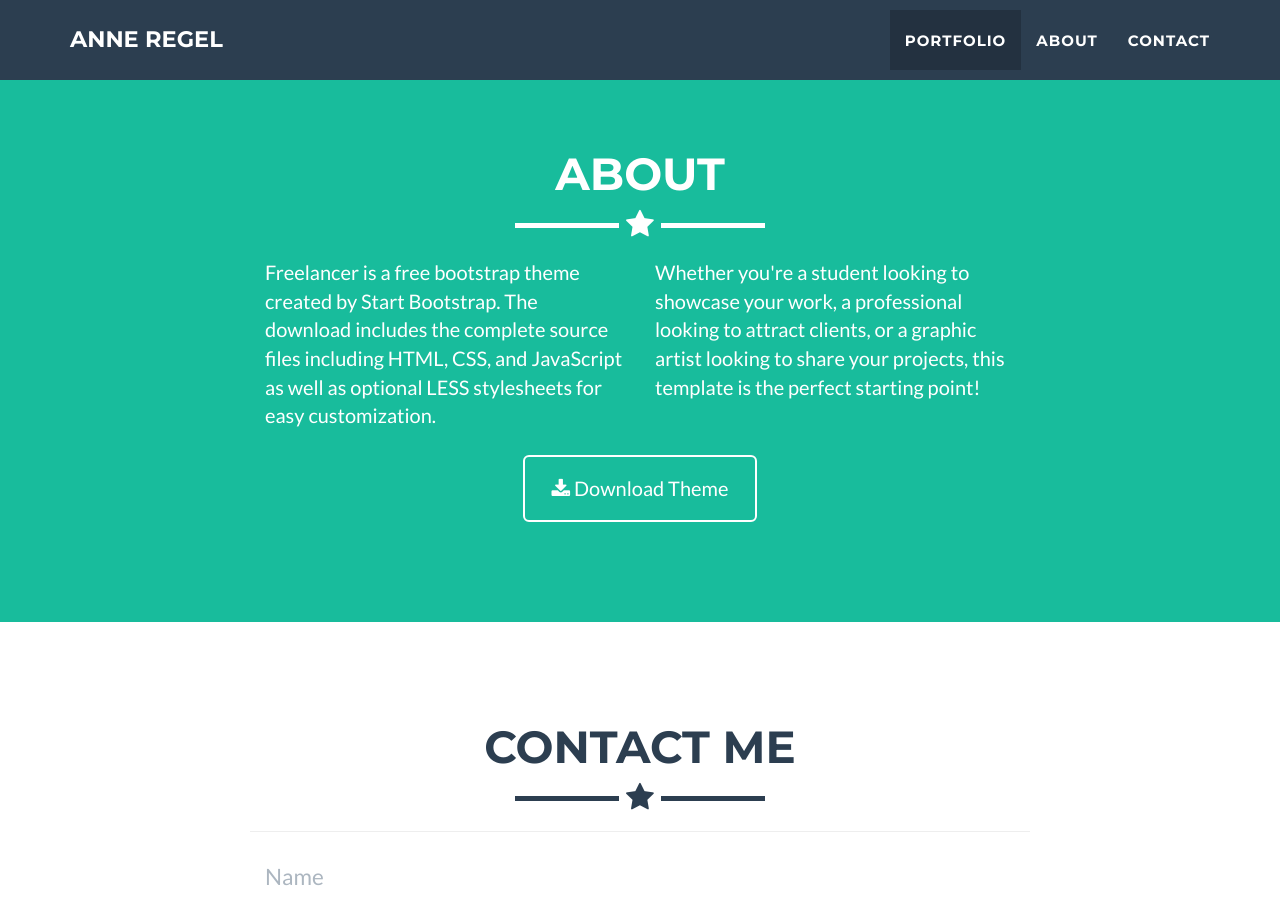
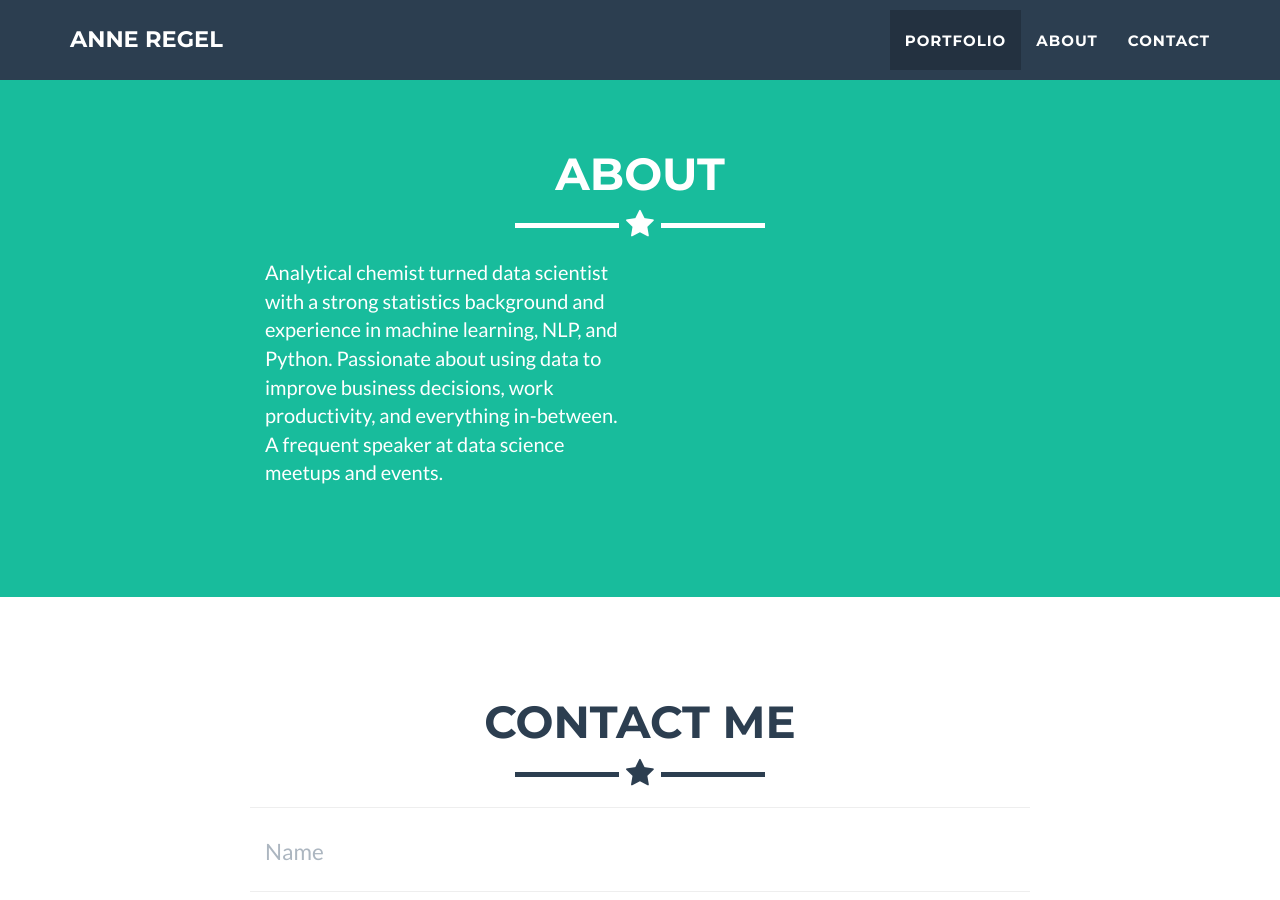
Before and after one commit to imbilltucker/mtchem.github.io, a Jekyll site: the page built from index.html, in a window 1280 px wide and 900 px high, scrolled down 1616 px. Built offline with Jekyll 4.4.1, drawn with Linux system fonts in a browser that asks for light colours.

Commit message:
changed email in contact, and about sections

```diff
--- a/_includes/about.html
+++ b/_includes/about.html
@@ -9,16 +9,10 @@
             </div>
             <div class="row">
                 <div class="col-lg-4 col-lg-offset-2">
-                    <p>Freelancer is a free bootstrap theme created by Start Bootstrap. The download includes the complete source files including HTML, CSS, and JavaScript as well as optional LESS stylesheets for easy customization.</p>
+                    <p>Analytical chemist turned data scientist with a strong statistics background and experience in machine learning, NLP, and Python. Passionate about using data to improve business decisions, work productivity, and everything in-between.  A frequent speaker at data science meetups and events.</p>
                 </div>
-                <div class="col-lg-4">
-                    <p>Whether you're a student looking to showcase your work, a professional looking to attract clients, or a graphic artist looking to share your projects, this template is the perfect starting point! </p>
-                </div>
-                <div class="col-lg-8 col-lg-offset-2 text-center">
-                    <a href="#" class="btn btn-lg btn-outline">
-                        <i class="fa fa-download"></i> Download Theme
-                    </a>
-                </div>
+
+
             </div>
         </div>
     </section>
```
Also changed, not shown: 1 other file.
